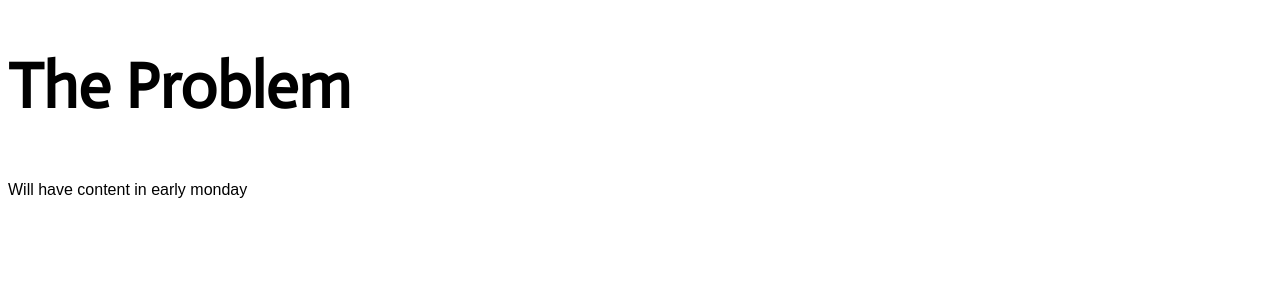
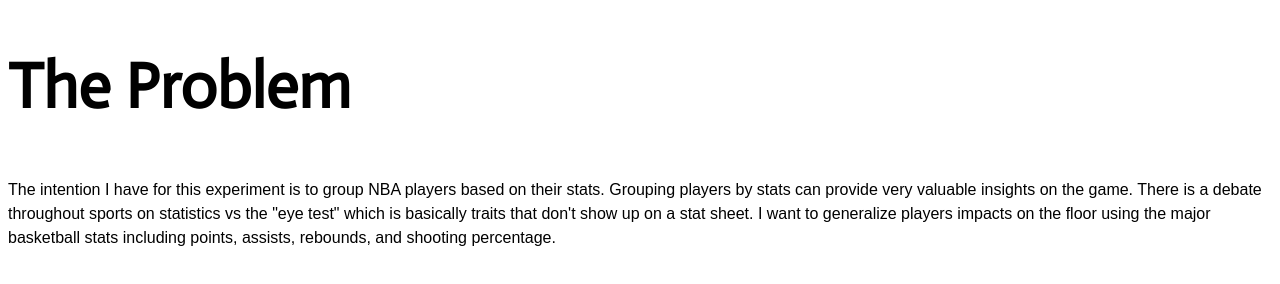
Before and after one commit to GavinGMC/gavingmc.github.io, a plain HTML site: page nba_clustering.html in a window 1280 px wide. Shown: the part 62-346 px from the top of the page. Drawn offline with Linux system fonts and the light colour scheme.

Commit message:
nba_clustering section

```diff
--- a/nba_clustering.html
+++ b/nba_clustering.html
@@ -3,7 +3,7 @@
 <head>
     <meta charset="UTF-8">
     <meta name="viewport" content="width=device-width, initial-scale=1.0">
-    <title>SPY Project</title>
+    <title>NBA Clusters</title>
     <link rel="preconnect" href="https://fonts.googleapis.com">
     <link rel="preconnect" href="https://fonts.gstatic.com" crossorigin>
     <link href="https://fonts.googleapis.com/css2?family=Actor&family=League+Spartan:wght@500&display=swap" rel="stylesheet">
@@ -22,6 +22,6 @@
     </nav>
     <main class="nba">
         <h1>The Problem</h1>
-        <p>Will have content in early monday</p>
+        <p>The intention I have for this experiment is to group NBA players based on their stats. Grouping players by stats can provide very valuable insights on the game. There is a debate throughout sports on statistics vs the "eye test" which is basically traits that don't show up on a stat sheet. I want to generalize players impacts on the floor using the major basketball stats including points, assists, rebounds, and shooting percentage.</p>
     </main>
 </body>
```
